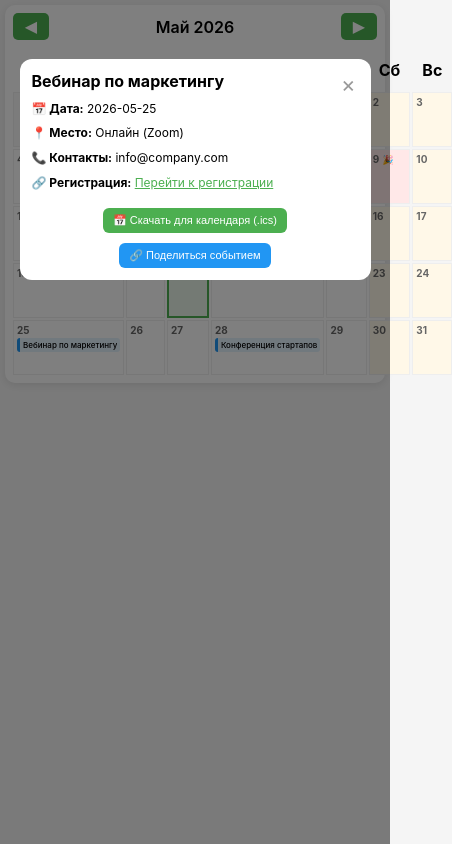
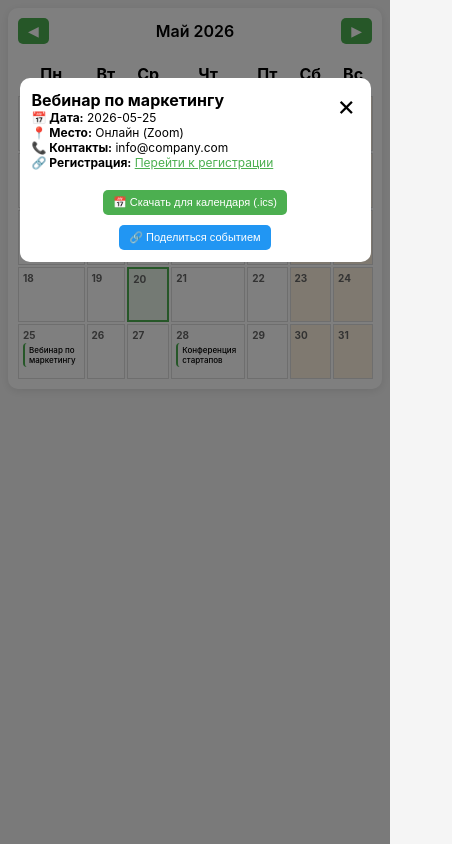
Before and after one commit to alexslinkov/public-calendar, a plain HTML site: page index.html in a window 390 px wide. Both pictures are taken after a click on the element "Вебинар по маркетингу". Shown: the whole page, 452 px wide, since content can reach past the window. Drawn offline with Linux system fonts and the light colour scheme.

Commit message:
Исправлена высота клеток: 100px на ПК, 55px на телефоне

```diff
--- a/style.css
+++ b/style.css
@@ -7,7 +7,7 @@
 body {
     font-family: -apple-system, BlinkMacSystemFont, 'Segoe UI', Roboto, Helvetica, Arial, sans-serif;
     background: #f5f5f5;
-    padding: 10px;
+    padding: 20px;
 }
 
 .container {
@@ -15,40 +15,39 @@ body {
     margin: 0 auto;
     background: white;
     border-radius: 10px;
-    padding: 12px;
+    padding: 20px;
     box-shadow: 0 2px 10px rgba(0,0,0,0.1);
 }
 
-/* Навигация - компактная строка */
+/* Навигация */
 .calendar-header {
     display: flex;
     justify-content: space-between;
     align-items: center;
-    margin-bottom: 15px;
-    gap: 8px;
+    margin-bottom: 20px;
+    gap: 10px;
 }
 
 .nav-btn {
     background: #4CAF50;
     color: white;
     border: none;
-    font-size: 18px;
-    padding: 6px 12px;
+    font-size: 20px;
+    padding: 10px 15px;
     cursor: pointer;
     border-radius: 5px;
     transition: 0.3s;
-    min-width: 40px;
 }
 
 .nav-btn:hover {
     background: #45a049;
+    transform: scale(1.05);
 }
 
 #monthYearTitle {
-    font-size: 1.2rem;
+    font-size: 1.4rem;
     text-align: center;
     font-weight: 600;
-    margin: 0;
 }
 
 /* Заголовки дней недели */
@@ -61,8 +60,8 @@ body {
 .weekday {
     text-align: center;
     font-weight: bold;
-    font-size: 11px;
-    padding: 5px;
+    font-size: 14px;
+    padding: 10px;
     color: #666;
 }
 
@@ -70,20 +69,21 @@ body {
 #calendar {
     display: grid;
     grid-template-columns: repeat(7, 1fr);
-    gap: 2px;
+    gap: 5px;
 }
 
 .calendar-day {
-    border: 1px solid #eee;
-    min-height: 60px;
-    padding: 4px;
+    border: 1px solid #ddd;
+    min-height: 100px;
+    padding: 10px;
     background: white;
     cursor: pointer;
-    transition: 0.1s;
+    transition: 0.3s;
 }
 
 .calendar-day:hover {
     background: #f0f0f0;
+    transform: scale(1.02);
 }
 
 .calendar-day.empty {
@@ -93,25 +93,26 @@ body {
 
 .day-number {
     font-weight: bold;
-    margin-bottom: 3px;
+    margin-bottom: 5px;
     color: #666;
-    font-size: 11px;
+    font-size: 14px;
 }
 
 /* Выходные */
 .calendar-day.weekend {
-    background: #fff8e8;
+    background: #fff3e0;
 }
 
 /* Праздники */
 .calendar-day.holiday {
-    background: #ffe8e8;
+    background: #ffe0e0;
+    position: relative;
 }
 
 .calendar-day.holiday .day-number::after {
     content: "🎉";
-    margin-left: 3px;
-    font-size: 9px;
+    margin-left: 5px;
+    font-size: 12px;
 }
 
 /* Текущий день */
@@ -122,39 +123,35 @@ body {
 
 /* Карточка события */
 .event {
-    background: #e3f2fd;
-    border-left: 3px solid #2196F3;
-    padding: 2px 4px;
-    margin-top: 2px;
-    border-radius: 3px;
-    font-size: 9px;
+    background: white;
+    border-left: 4px solid #4CAF50;
+    padding: 5px;
+    margin-top: 5px;
+    border-radius: 4px;
+    font-size: 11px;
     cursor: pointer;
-    transition: 0.1s;
+    transition: 0.2s;
     display: flex;
-    gap: 3px;
+    gap: 5px;
     align-items: center;
-    overflow: hidden;
 }
 
 .event:hover {
-    background: #bbdef5;
+    transform: translateX(2px);
+    box-shadow: 0 2px 4px rgba(0,0,0,0.1);
 }
 
 .event-thumb {
-    width: 16px;
-    height: 16px;
-    border-radius: 2px;
+    width: 24px;
+    height: 24px;
+    border-radius: 4px;
     object-fit: cover;
-    flex-shrink: 0;
+    background: #f0f0f0;
 }
 
 .event-title {
     flex: 1;
     font-weight: 500;
-    overflow: hidden;
-    text-overflow: ellipsis;
-    white-space: nowrap;
-    font-size: 9px;
 }
 
 /* Модальное окно */
@@ -172,23 +169,22 @@ body {
 
 .modal-content {
     background: white;
-    margin: 20% auto;
-    padding: 16px;
+    margin: 10% auto;
+    padding: 20px;
     width: 90%;
-    max-width: 400px;
-    border-radius: 12px;
+    max-width: 500px;
+    border-radius: 10px;
     position: relative;
-    max-height: 80vh;
+    max-height: 90vh;
     overflow-y: auto;
 }
 
 .close {
     position: absolute;
     right: 15px;
-    top: 12px;
-    font-size: 22px;
+    top: 10px;
+    font-size: 28px;
     cursor: pointer;
-    color: #999;
 }
 
 .close:hover {
@@ -198,28 +194,17 @@ body {
 /* Картинка в модальном окне */
 .event-poster {
     width: 100%;
-    max-height: 160px;
+    max-height: 200px;
     object-fit: cover;
     border-radius: 8px;
-    margin-bottom: 12px;
-}
-
-.modal-content h2 {
-    font-size: 1.2rem;
-    margin-bottom: 10px;
-}
-
-.modal-content p {
-    font-size: 13px;
-    margin-bottom: 8px;
-    line-height: 1.4;
+    margin-bottom: 15px;
 }
 
 /* Кнопки действий */
 .event-actions {
     display: flex;
     gap: 10px;
-    margin-top: 16px;
+    margin-top: 20px;
     justify-content: center;
     flex-wrap: wrap;
 }
@@ -228,11 +213,11 @@ body {
     background: #4CAF50;
     color: white;
     border: none;
-    padding: 8px 12px;
-    border-radius: 6px;
+    padding: 10px 15px;
+    border-radius: 5px;
     cursor: pointer;
-    font-size: 12px;
-    transition: 0.2s;
+    font-size: 14px;
+    transition: 0.3s;
 }
 
 .action-btn:hover {
@@ -255,12 +240,11 @@ body {
     transform: translateX(-50%);
     background: #333;
     color: white;
-    padding: 8px 16px;
+    padding: 12px 24px;
     border-radius: 8px;
     z-index: 2000;
     animation: fadeInOut 2s ease;
-    font-size: 12px;
-    white-space: nowrap;
+    font-size: 14px;
 }
 
 @keyframes fadeInOut {
@@ -270,25 +254,25 @@ body {
     100% { opacity: 0; transform: translateX(-50%) translateY(-20px); }
 }
 
-/* ========== ТОЛЬКО ДЛЯ ТЕЛЕФОНОВ ========== */
+/* ========== МОБИЛЬНАЯ ВЕРСИЯ (ТОЛЬКО ДЛЯ ТЕЛЕФОНОВ) ========== */
 @media (max-width: 768px) {
     body {
-        padding: 5px;
+        padding: 8px;
     }
 
     .container {
-        padding: 8px;
+        padding: 10px;
     }
 
-    /* Навигация в строку */
+    /* Навигация компактно */
     .calendar-header {
         margin-bottom: 10px;
+        gap: 6px;
     }
 
     .nav-btn {
-        font-size: 16px;
-        padding: 4px 10px;
-        min-width: 36px;
+        font-size: 14px;
+        padding: 5px 10px;
     }
 
     #monthYearTitle {
@@ -298,13 +282,17 @@ body {
     /* Заголовки дней недели */
     .weekday {
         font-size: 10px;
-        padding: 4px;
+        padding: 5px;
     }
 
-    /* Клетки календаря компактные */
+    /* Календарь - компактные клетки на телефоне */
+    #calendar {
+        gap: 2px;
+    }
+
     .calendar-day {
         min-height: 55px;
-        padding: 3px;
+        padding: 4px;
     }
 
     .day-number {
@@ -312,11 +300,12 @@ body {
         margin-bottom: 2px;
     }
 
-    /* События компактно */
+    /* События на телефоне */
     .event {
-        padding: 2px 3px;
+        padding: 2px 4px;
         margin-top: 2px;
         font-size: 8px;
+        border-left-width: 2px;
     }
 
     .event-thumb {
@@ -328,9 +317,9 @@ body {
         font-size: 8px;
     }
 
-    /* Модальное окно ближе к верху */
+    /* Модальное окно */
     .modal-content {
-        margin: 15% auto;
+        margin: 20% auto;
         padding: 12px;
     }
 
@@ -349,29 +338,19 @@ body {
 
     .toast-notification {
         font-size: 11px;
-        white-space: normal;
-        text-align: center;
-        max-width: 85%;
+        padding: 8px 16px;
     }
 }
 
-/* Для очень маленьких телефонов (320px) */
+/* Очень маленькие телефоны */
 @media (max-width: 380px) {
-    .container {
-        padding: 6px;
-    }
-
     .calendar-day {
         min-height: 50px;
-        padding: 2px;
+        padding: 3px;
     }
 
     .day-number {
         font-size: 9px;
-    }
-
-    .event {
-        padding: 1px 2px;
     }
 
     .event-title {
@@ -382,13 +361,4 @@ body {
         width: 12px;
         height: 12px;
     }
-
-    .nav-btn {
-        font-size: 14px;
-        padding: 3px 8px;
-    }
-
-    #monthYearTitle {
-        font-size: 0.9rem;
-    }
 }
```
